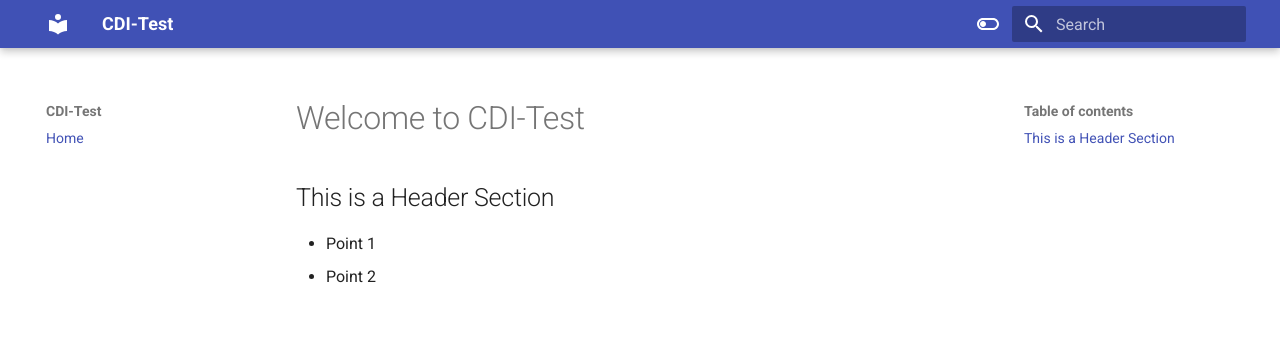
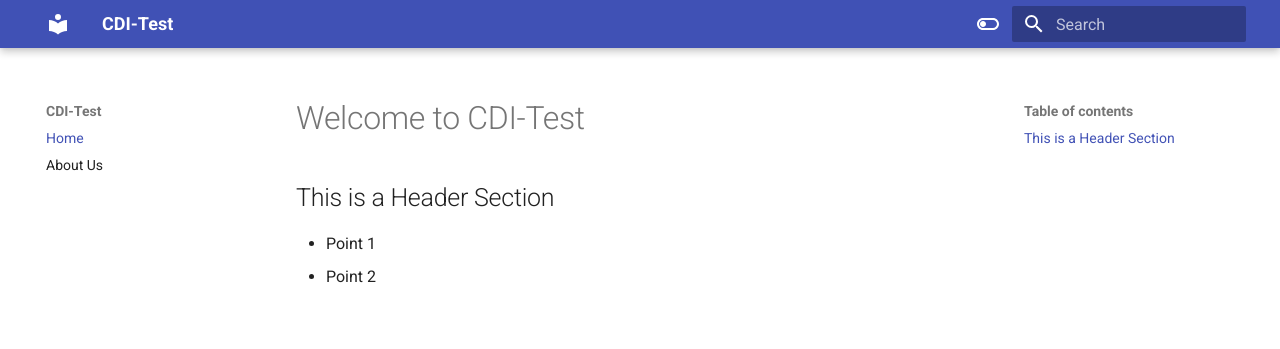
Before and after one commit to kavoii/cdi-test, an MkDocs documentation site: the page built from docs/index.md, in a window 1280 px wide. Shown: the top 349 px of the page. Built offline with MkDocs 1.6.1 and Material for MkDocs 9.7.7, drawn with Linux system fonts in a browser that asks for light colours.

Commit message:
added about us page

```diff
--- a/mkdocs.yml
+++ b/mkdocs.yml
@@ -14,3 +14,4 @@ theme:
 
 nav:
   - Home: index.md
+  - About Us: about-us.md
```
Also changed, not shown: docs/index.md (line endings or trailing spaces).
